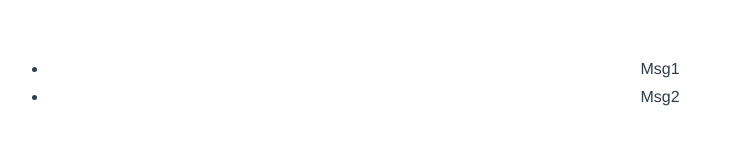
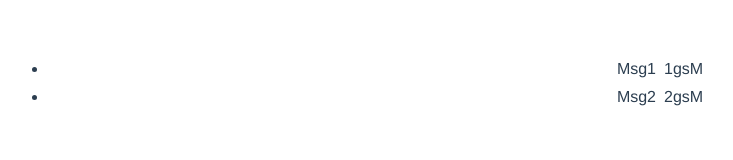
Before and after one commit to liuwenzhuang/vue-components-test, a Vue app: page / in a window 1280 px wide. Shown: the top 160 px of the page, without its empty margins (0-733 px from the left). Built offline with nearby package versions, Linux system fonts and the light colour scheme.

Commit message:
chore(computed): 计算属性测试

```diff
--- a/src/components/Message.vue
+++ b/src/components/Message.vue
@@ -1,6 +1,7 @@
 <template>
   <li class="message" style="margin-top: 10px;" @click="onMessageClick">
-    {{ message }}
+    <span>{{ message }}</span>
+    <span style="padding-left: 8px;">{{ reversedMessage }}</span>
   </li>
 </template>
 
@@ -18,6 +19,17 @@ export default {
     onMessageClick() {
       this.$emit('message-click', this.message)
     }
+  },
+  computed: {
+    reversedMessage() {
+      if (!this.message || typeof this.message !== 'string') {
+        return ''
+      }
+      return this.message
+        .split('')
+        .reverse()
+        .join('')
+    }
   }
 }
 </script>
```
Also changed, not shown: 2 other files (tests, documents, lock files or other folders).
